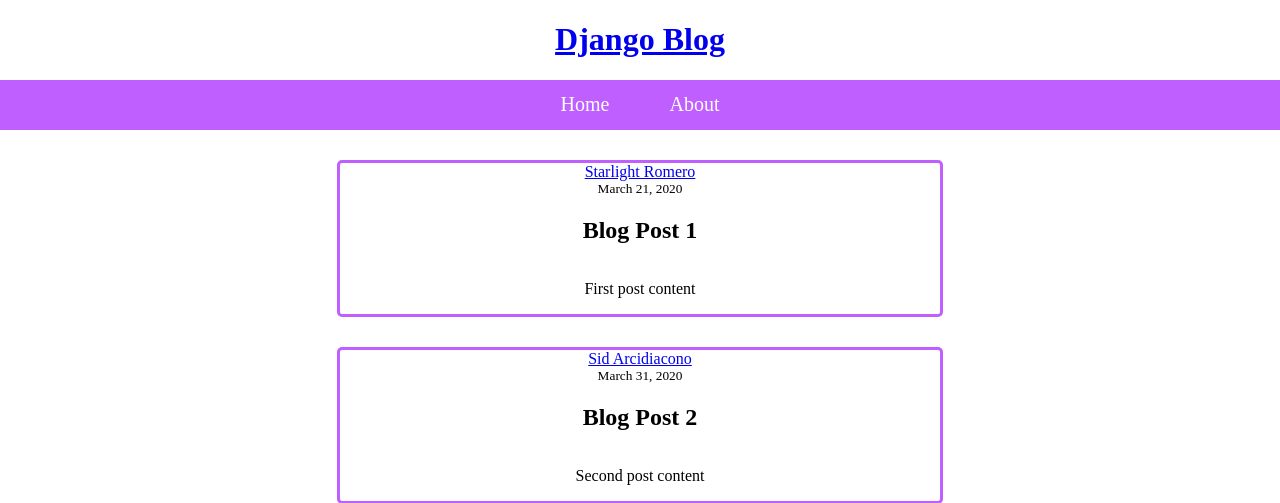
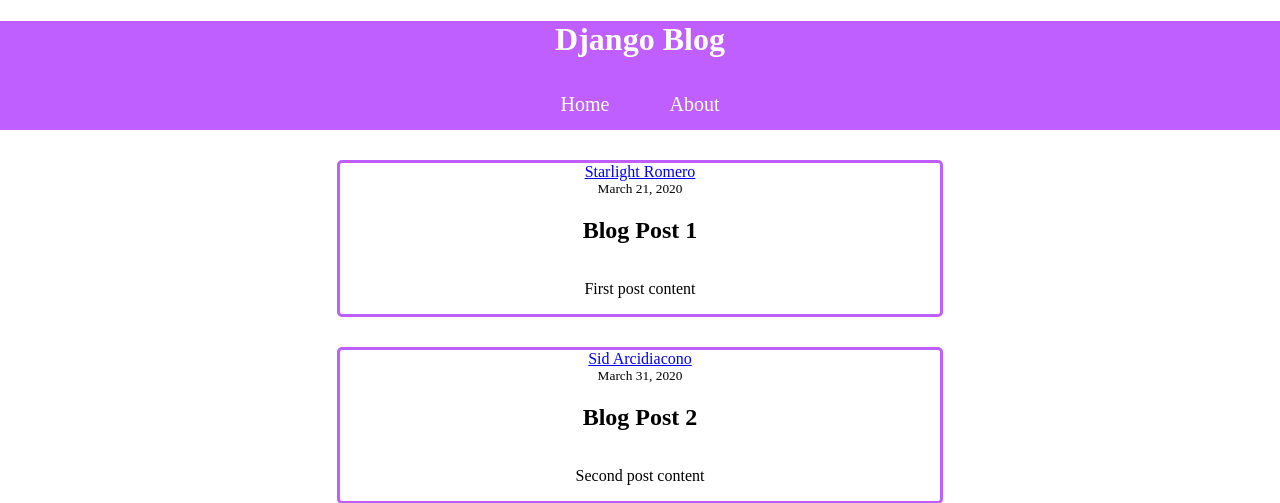
Before and after one commit to starlightromero/django-blog, a Django app: page / in a window 1280 px wide. Shown: the top 503 px of the page. Run offline with Django 3.2, Linux system fonts and the light colour scheme.

Commit message:
styled header

```diff
--- a/Django_Blog/blog/static/blog/main.css
+++ b/Django_Blog/blog/static/blog/main.css
@@ -4,9 +4,21 @@ body {
   text-align: center;
 }
 
+header {
+  background-color: #BF5FFF;
+}
+
+header h1 a {
+  color: white;
+  text-decoration: none;
+}
+
+header h1 a:hover {
+  color: #EED2EE;
+}
+
 nav {
   align-items: center;
-  background-color: #BF5FFF;
   display: flex;
   flex-direction: row;
   height: 50px;
```
